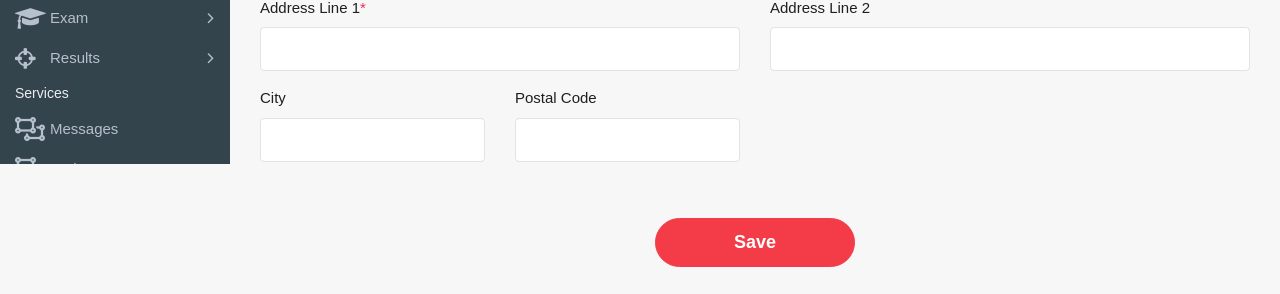
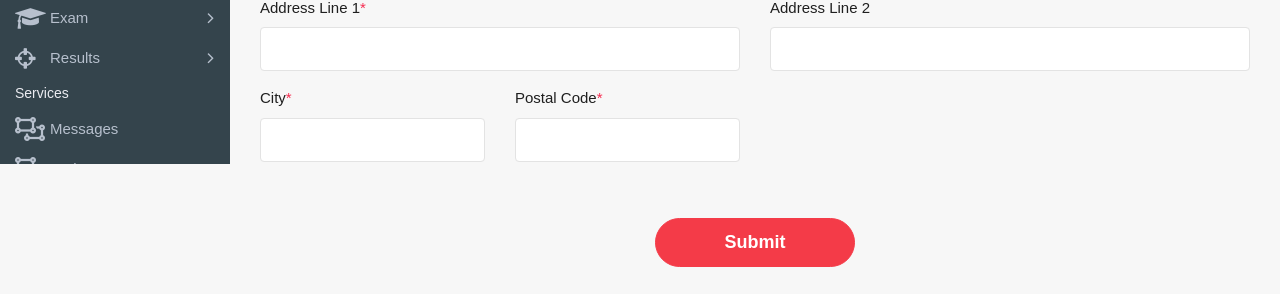
Before and after one commit to anandsinha095/pathsala-frontend, an Angular app: page /create-student in a window 1280 px wide. Shown: the part 636-930 px from the top of the page. Built offline with nearby package versions, Linux system fonts and the light colour scheme; no server answers; sample sign-in values are in the browser's storage; a web font is replaced by a local one.

Commit message:
Update staudent data

```diff
--- a/src/app/ui/students/create-student/create-student.component.html
+++ b/src/app/ui/students/create-student/create-student.component.html
@@ -56,7 +56,7 @@
                         <div class="col-sm-4">
                             <div class="form-group">
                                 <label>Phone Number <span class="text-danger">*</span></label>
-                                <input class="form-control"  [formControl]="studentForm.controls.phoneNumber" ype="text">
+                                <input class="form-control"  [formControl]="studentForm.controls.phoneNumber" type="number">
                                 <div *ngIf="submitted && studentForm.controls.phoneNumber.errors" class="error matMargin">
                                     <div *ngIf="studentForm.controls.phoneNumber.errors.required">Please enter your phone Number</div>
                                     <div *ngIf="studentForm.controls.phoneNumber.errors.phoneNumber">Invalid phone Number</div>
@@ -66,7 +66,7 @@
                         <div class="col-sm-4">
                             <div class="form-group">
                                 <label>Alternet Phone Number </label>
-                                <input class="form-control"  [formControl]="studentForm.controls.alternetPhoneNumber" type="text">
+                                <input class="form-control"  [formControl]="studentForm.controls.alternetPhoneNumber" type="number">
                                 <div *ngIf="submitted && studentForm.controls.alternetPhoneNumber.errors" class="error matMargin">
                                     <div *ngIf="studentForm.controls.alternetPhoneNumber.errors.required">Please enter your alternet Phone Number</div>
                                     <div *ngIf="studentForm.controls.alternetPhoneNumber.errors.alternetPhoneNumber">Invalid alternet Phone Number</div>
@@ -194,7 +194,7 @@
                         </div>
                         <div class="col-sm-6 col-md-6 col-lg-3">
                             <div class="form-group">
-                                <label>City</label>
+                                <label>City<span class="text-danger">*</span></label>
                                 <input class="form-control" [formControl]="studentForm.controls.city" type="text">
                                 <div *ngIf="submitted && studentForm.controls.city.errors" class="error matMargin">
                                     <div *ngIf="studentForm.controls.city.errors.required">Please enter your city</div>
@@ -204,7 +204,7 @@
                         </div>
                         <div class="col-sm-6 col-md-6 col-lg-3">
                             <div class="form-group">
-                                <label>Postal Code</label>
+                                <label>Postal Code<span class="text-danger">*</span></label>
                                 <input class="form-control" [formControl]="studentForm.controls.zipcode" type="number">
                                 <div *ngIf="submitted && studentForm.controls.zipcode.errors" class="error matMargin">
                                     <div *ngIf="studentForm.controls.zipcode.errors.required">Please enter your zipcode</div>
@@ -214,7 +214,7 @@
                         </div>
                     </div>
                     <div class="submit-section">
-                        <button class="btn btn-primary submit-btn" type="submit" >Save</button>
+                        <button class="btn btn-primary submit-btn"  type="submit" >Submit</button>
                     </div>
                 </form>
             </div>
--- a/src/app/ui/students/create-student/create-student.component.ts
+++ b/src/app/ui/students/create-student/create-student.component.ts
@@ -31,7 +31,7 @@ export class CreateStudentComponent implements OnInit {
         firstName: ['', [Validators.required, Validators.pattern('^[A-Za-z\s]{1,}[\.]{0,1}[A-Za-z\s]{0,}$'), Validators.maxLength(12), Validators.minLength(2)]],
         lastName: ['', [Validators.required, Validators.pattern('^[A-Za-z\s]{1,}[\.]{0,1}[A-Za-z\s]{0,}$'), Validators.maxLength(12), Validators.minLength(2)]],
         email: ['', [Validators.email, Validators.pattern('^[^\\s@]+@[^\\s@]+\\.[^\\s@]{2,}$')]],
-        phoneNumber: ['', [Validators.required, Validators.maxLength(10), Validators.minLength(10)]],
+        phoneNumber: ['', [Validators.required, Validators.maxLength(12), Validators.minLength(2)]],
         alternetPhoneNumber: ['', [Validators.maxLength(10), Validators.minLength(10)]],
         dob: ['', Validators.required],
         gender: ['', Validators.required],
@@ -49,8 +49,8 @@ export class CreateStudentComponent implements OnInit {
       })
     }
     async studentSubmit() {
+
       this.submitted = true;
-      if (this.studentForm.invalid) return;
       try {
          await this.service.signupApiCall(this.studentForm.value)
          return
```
